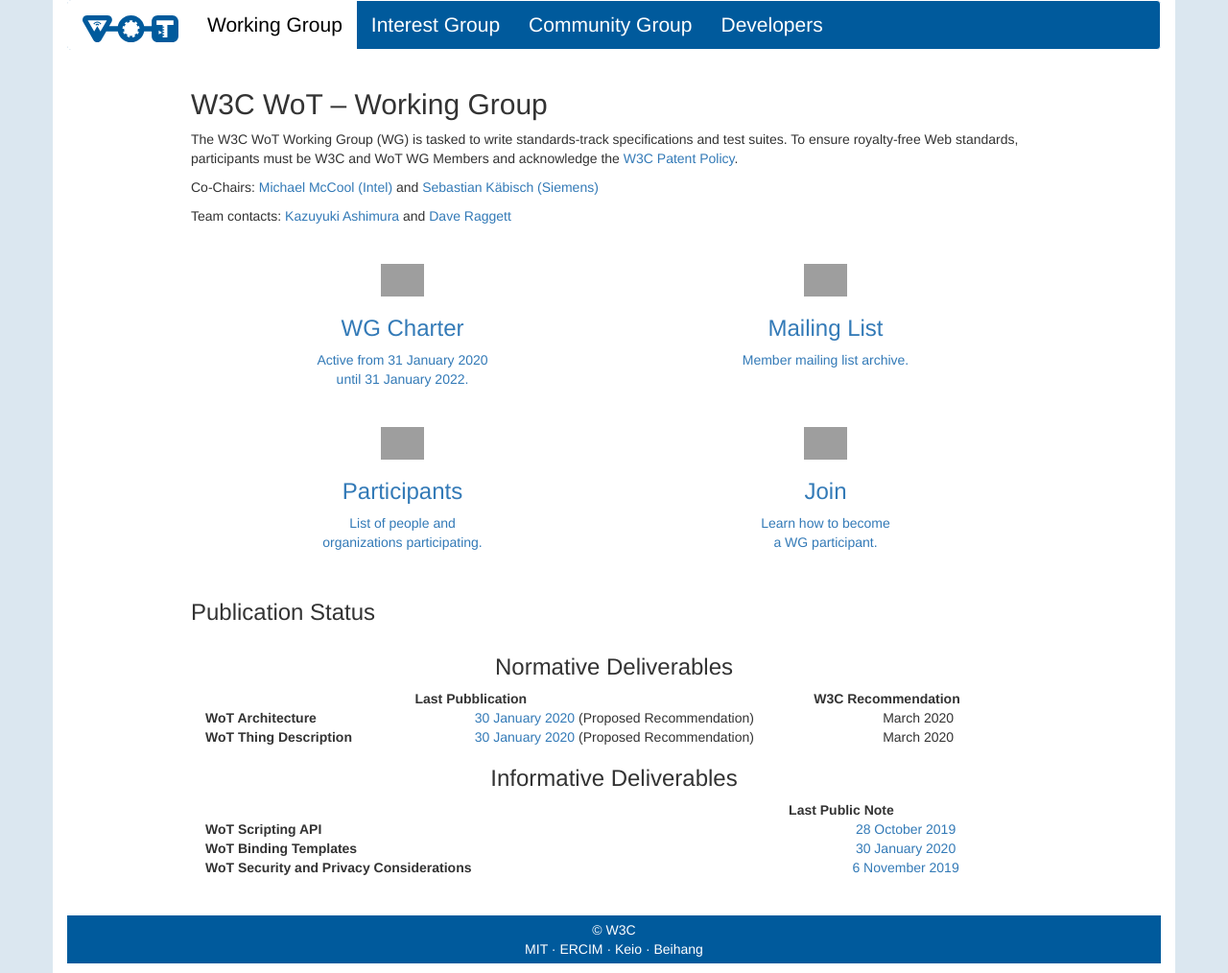
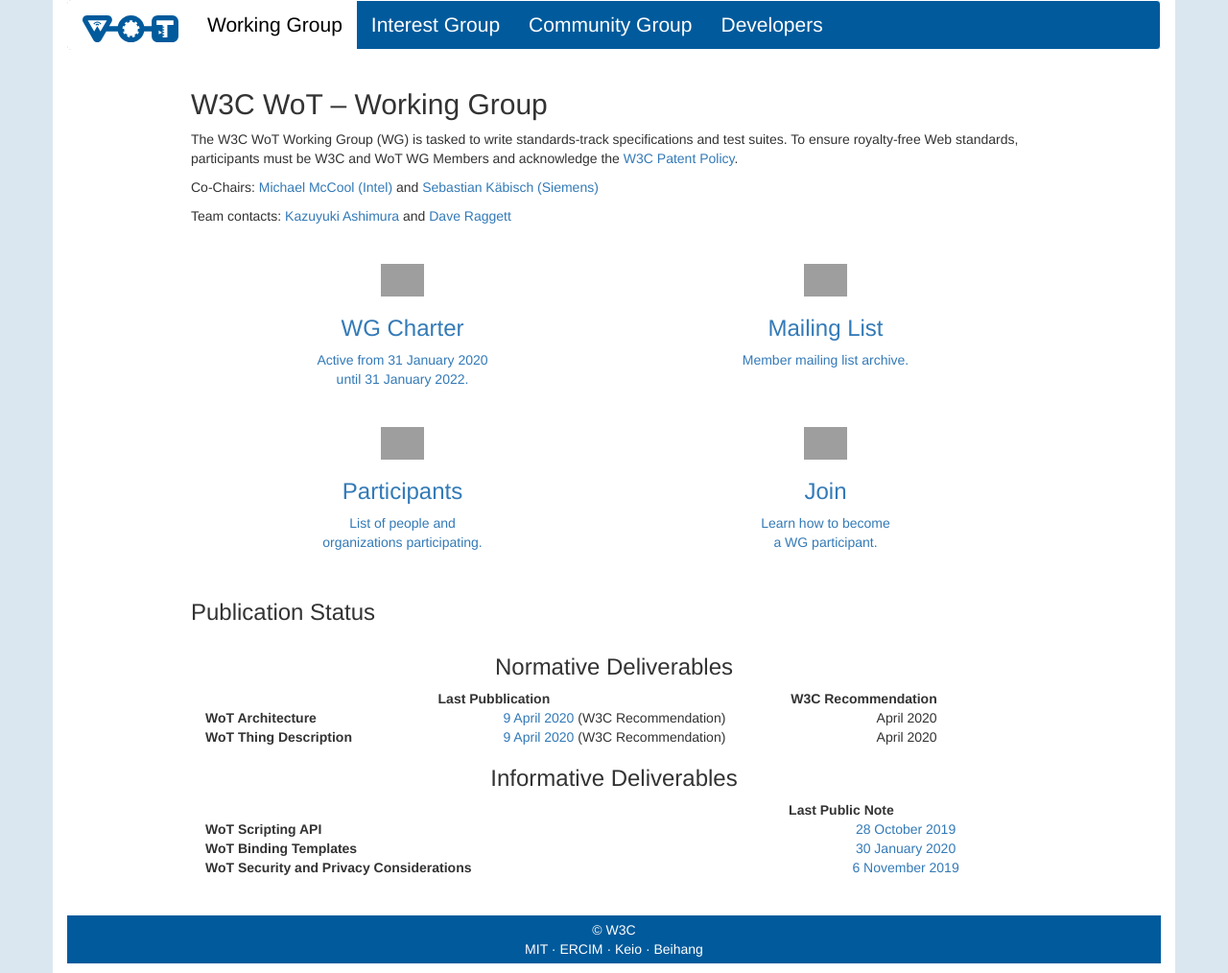
Before and after one commit to w3c/wot-marketing, a Jekyll site: the page built from docs/wg/index.html, in a window 1280 px wide. Shown: the whole page at 96% size. Built offline with Jekyll 4.4.1, drawn with Linux system fonts in a browser that asks for light colours; nearby versions of some CDN libraries; grey boxes are pictures that could not be loaded.

Commit message:
fix: update publication links/information

```diff
--- a/docs/wg/index.html
+++ b/docs/wg/index.html
@@ -49,13 +49,13 @@
 					<tbody>
 						<tr>
 							<th>WoT Architecture</th>
-							<td align="center"><a href="https://www.w3.org/TR/2020/PR-wot-architecture-20200130/">30 January 2020</a> (Proposed Recommendation)</td>
-							<td align="center">March 2020</td>
+							<td align="center"><a href="https://www.w3.org/TR/2020/REC-wot-architecture-20200409/">9 April 2020</a> (W3C Recommendation)</td>
+							<td align="center">April 2020</td>
 						</tr>
 						<tr>
 							<th>WoT Thing Description</th>
-							<td align="center"><a href="https://www.w3.org/TR/2020/PR-wot-thing-description-20200130/">30 January 2020</a> (Proposed Recommendation)</td>
-							<td align="center">March 2020</td>
+							<td align="center"><a href="https://www.w3.org/TR/2020/REC-wot-thing-description-20200409/">9 April 2020</a> (W3C Recommendation)</td>
+							<td align="center">April 2020</td>
 						</tr>
 					</tbody>
 				</table>
```
